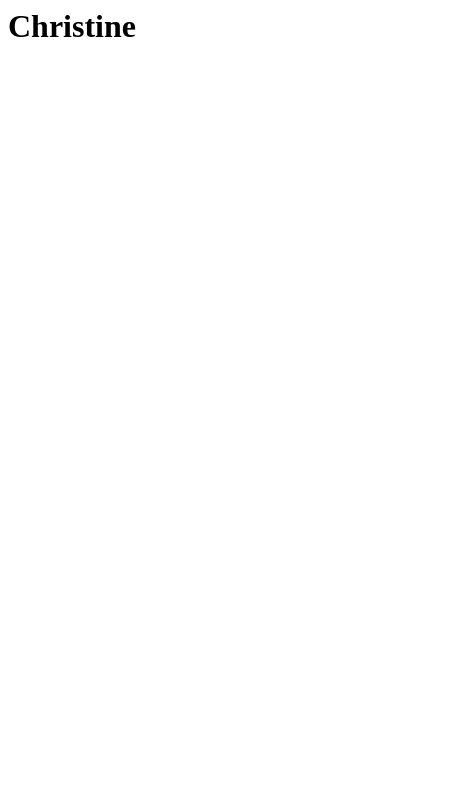
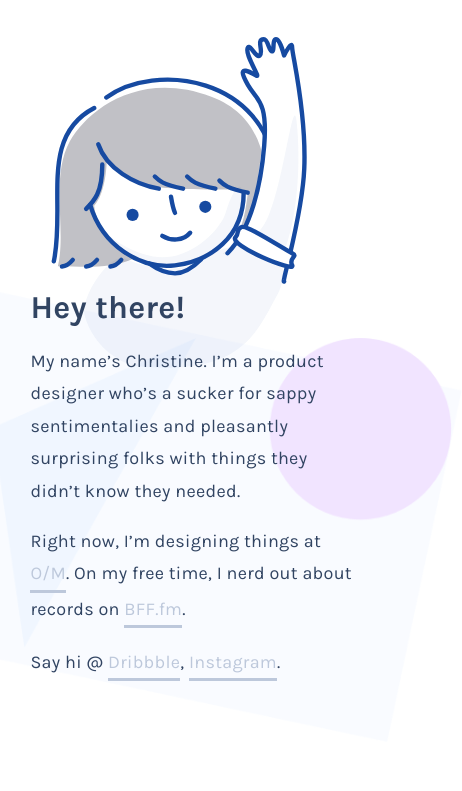
Before and after one commit to chrstnhong/christine, a plain HTML site: page index.html in a window 390 px wide. Shown: the whole page, 462 px wide, since content can reach past the window. Drawn offline with Linux system fonts and the light colour scheme.

Commit message:
First go at homepage

```diff
--- a/index.html
+++ b/index.html
@@ -1 +1,34 @@
-<h1>Christine</h1>
+
+<!DOCTYPE html>
+<html lang="en">
+<head>
+	<meta charset="UTF-8">
+	<meta name="viewport" content="width=device-width, initial-scale=1.0">
+	<title>👋 Hello!</title>
+	<link rel="stylesheet" href="style.css">
+</head>
+<body>
+
+<img src="wave.svg" class="wave" alt="Hi there!">
+
+<div class="heythere">
+	<h1>Hey there!</h1>
+	<p>
+		My name’s Christine. I’m a product designer who’s a sucker for sappy sentimentalies and pleasantly surprising folks with things they didn’t know they needed.
+		</p>
+
+	<p>
+		Right now, I’m designing things at <a href="http://omstudio.co/" target="_blank" class="underline">O/M</a>. On my free time, I nerd out about records on <a href="http://bff.fm" class="underline" target="_blank">BFF.fm</a>.
+	</p>
+
+	<p>Say hi @ <a href="https://dribbble.com/chrstnhong" class="underline" target="_blank">Dribbble</a>, <a href="https://www.instagram.com/hongerton/" target="_blank" class="underline">Instagram</a>.
+	</p>
+
+</div>
+
+<img src="rect.png" class="rect">
+<img src="shapes.png" class="shapes">
+
+
+</body>
+</html>
--- /dev/null
+++ b/style.css
@@ -0,0 +1,165 @@
+
+/*USE FLEXBOX*/
+
+@import url('https://fonts.googleapis.com/css?family=Karla:400,400i,700,700i');
+
+
+html {
+    font-size: 62.5%;
+}
+
+
+body {
+	overflow-x: hidden;
+  	background-color: white;
+  	font-family: 'Karla', sans-serif;
+
+    line-height: 1.8;
+ 	color: #314462;
+
+}
+
+a { color: #BDC8DB; text-decoration: none;}
+a:hover { color: black; text-decoration:none;}
+
+
+h1, h2, h3, h4, h5, h6 {}
+
+h1 { font-size:3.2rem; line-height: 1; font-weight: 700; letter-spacing: .024rem;}
+h2 { font-size:2.4rem; }
+h3 { font-size:1.6rem; text-transform: uppercase;}
+
+
+p {
+	font-size:1.8rem;
+	font-weight: normal;
+	letter-spacing: .028rem;
+	line-height: 1.8;
+}
+
+
+.underline {
+	border-bottom: .36rem solid #BDC8DB;
+  	display: inline-block;
+}
+
+
+.heythere {
+	position: absolute;
+	top:120px;
+	left:8%;
+	width:72%;
+	max-width: 560px;
+	margin-right: 10%;
+}
+
+.wave {
+	z-index: -1;
+	position: absolute;
+	right:8%;
+	bottom:12%;
+	/*display: block;*/
+
+  	width: 256px;
+  	/*max-width: calc(100% - 40px);*/
+  	/*height: 450px;*/
+  	/*max-height: calc(100% - 20px);*/
+
+  	user-drag: none;
+  	user-select: none;
+  	-moz-user-select: none;
+  	-webkit-user-drag: none;
+  	-webkit-user-select: none;
+  	-ms-user-select: none;
+}
+
+.rect {
+	z-index: -3;
+	position: absolute;
+	left:4%;
+	top:8%;
+  	width: 800px;
+
+  	user-drag: none;
+  	user-select: none;
+  	-moz-user-select: none;
+  	-webkit-user-drag: none;
+  	-webkit-user-select: none;
+  	-ms-user-select: none;
+}
+
+.shapes {
+	z-index: -2;
+	position: absolute;
+	right:8%;
+	top:12%;
+  	width: 580px;
+
+  	user-drag: none;
+  	user-select: none;
+  	-moz-user-select: none;
+  	-webkit-user-drag: none;
+  	-webkit-user-select: none;
+  	-ms-user-select: none;
+}
+
+
+
+
+@media (max-width: 500px) {
+
+	.heythere {
+		position: relative;
+		top:32vh;
+		left:0;
+		margin: auto;
+		width: 88%;
+
+	}
+
+	.wave {
+		position: absolute;
+		top: -40vh;
+		margin:auto;
+		left:0;
+		/*display: block;*/
+
+	  	/*max-width: calc(100% - 40px);*/
+	  	height: 40%;
+	  	/*max-height: calc(100% - 20px);*/
+
+	  	user-drag: none;
+	  	user-select: none;
+	  	-moz-user-select: none;
+	  	-webkit-user-drag: none;
+	  	-webkit-user-select: none;
+	  	-ms-user-select: none;
+		}
+
+	.rect {
+		z-index: -3;
+		position: absolute;
+		left:-40vh;
+		top:28vh;
+	  	width: 800px;
+
+	  	user-drag: none;
+	  	user-select: none;
+	  	-moz-user-select: none;
+	  	-webkit-user-drag: none;
+	  	-webkit-user-select: none;
+	  	-ms-user-select: none;
+		}
+
+	.shapes {
+		z-index: -2;
+		position: absolute;
+		right:-16%;
+		top:40vh;
+	  	width: 580px;
+
+		}
+
+
+
+}
```
Also changed, not shown: rect.png (added), shapes.png (added), wave.svg (added).
